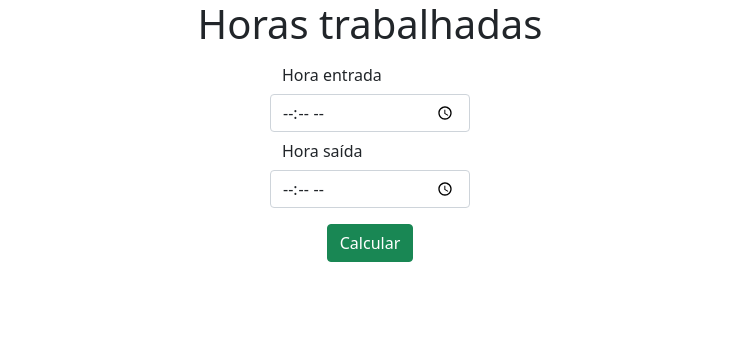
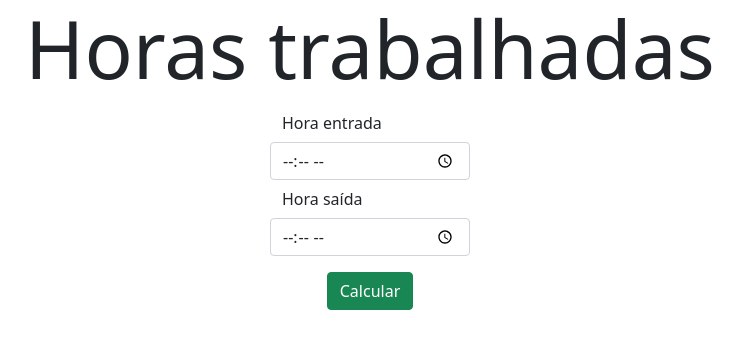
Before and after one commit to BrunoRodriguesNasc/Horas-trabalhadas, a plain HTML site: page index.html in a window 1280 px wide. Shown: the whole page, without its empty margins (270-1013 px from the left). Drawn offline with Linux system fonts and the light colour scheme.

Commit message:
feat: atribuindo classes bootstrap na topografia;

```diff
--- a/index.html
+++ b/index.html
@@ -12,7 +12,7 @@
 
 <body>
   <header>
-    <h1>Horas trabalhadas</h1>
+    <h1 class="display-1">Horas trabalhadas</h1>
   </header>
 
   <div class="container-lg">
```
